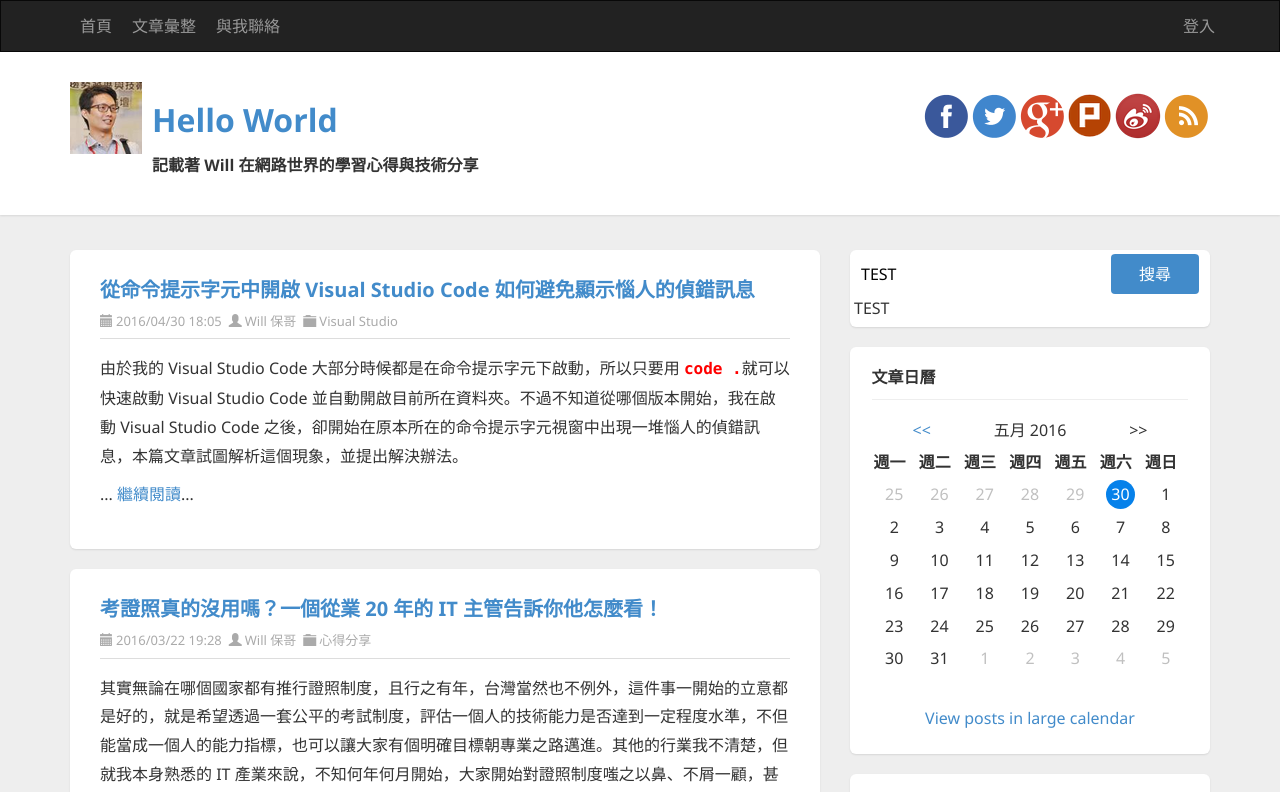
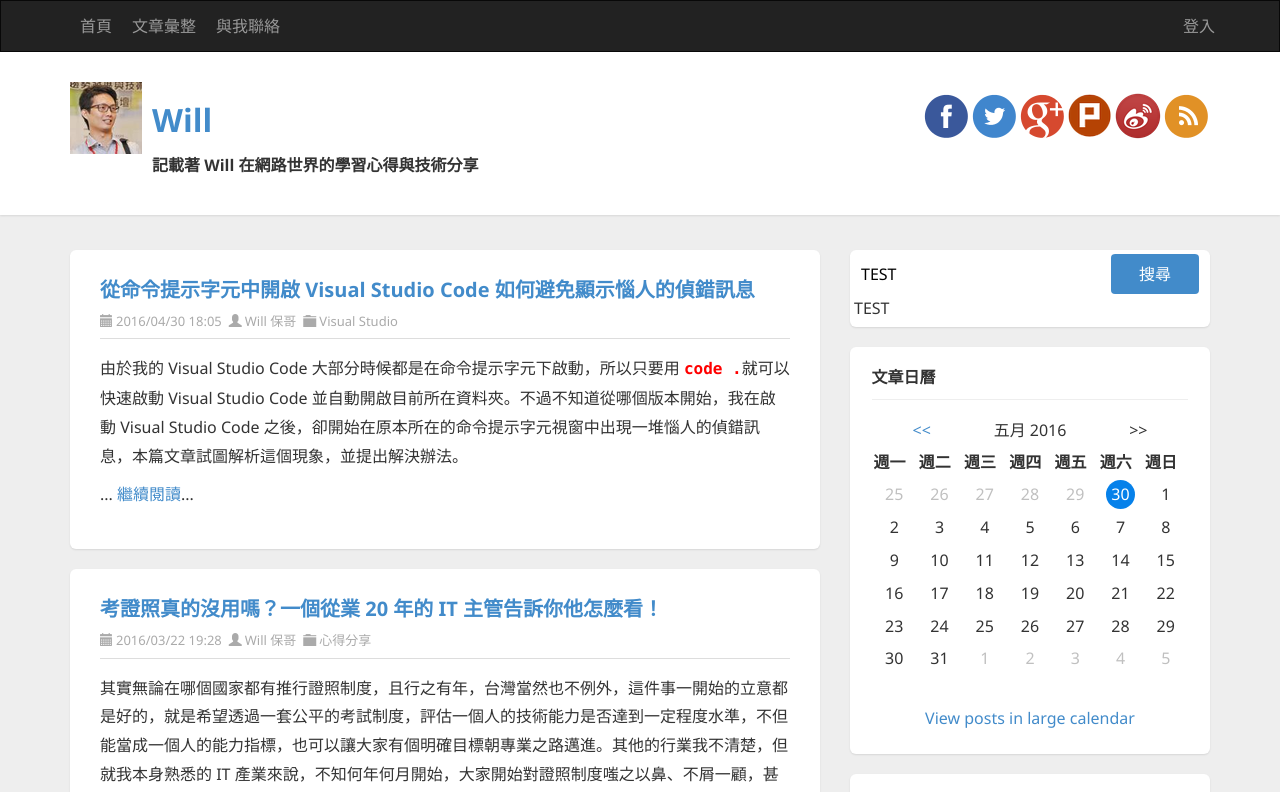
Before and after one commit to coolrare/DCT-109017, an Angular app: page / in a window 1280 px wide. Shown: the top 792 px of the page. Built offline with nearby package versions, Linux system fonts and the light colour scheme.

Commit message:
示範 @Input() 宣告

```diff
--- a/src/app/app.component.html
+++ b/src/app/app.component.html
@@ -1,5 +1,5 @@
 
-<app-header></app-header>
+<app-header [sitename]="title"></app-header>
 
 <!-- CONTAINER START-->
 <section class="container">
--- a/src/app/app.component.ts
+++ b/src/app/app.component.ts
@@ -6,6 +6,9 @@
   styleUrls: ['./app.component.css']
 })
 export class AppComponent {
+
+  title = 'Will';
+
   keyword = 'TEST';
 
   data = [
--- a/src/app/header/header.component.ts
+++ b/src/app/header/header.component.ts
@@ -1,4 +1,4 @@
-import { Component, OnInit } from '@angular/core';
+import { Component, OnInit, Input } from '@angular/core';
 
 @Component({
   selector: 'app-header',
@@ -7,7 +7,7 @@
 })
 export class HeaderComponent implements OnInit {
 
-  sitename = 'Hello World';
+  @Input() sitename = 'Hello World';
   subtitle = '記載著 Will 在網路世界的學習心得與技術分享';
 
   fontSize = 12;
```
